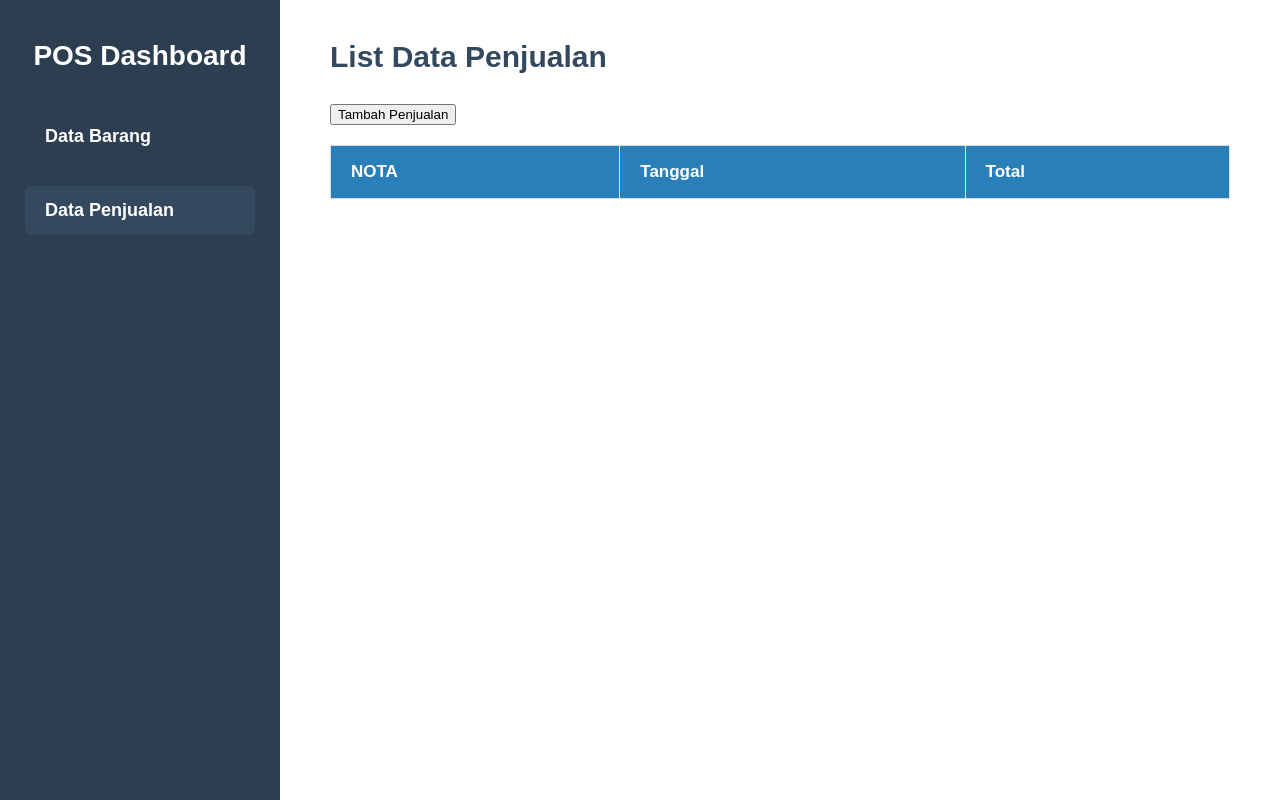
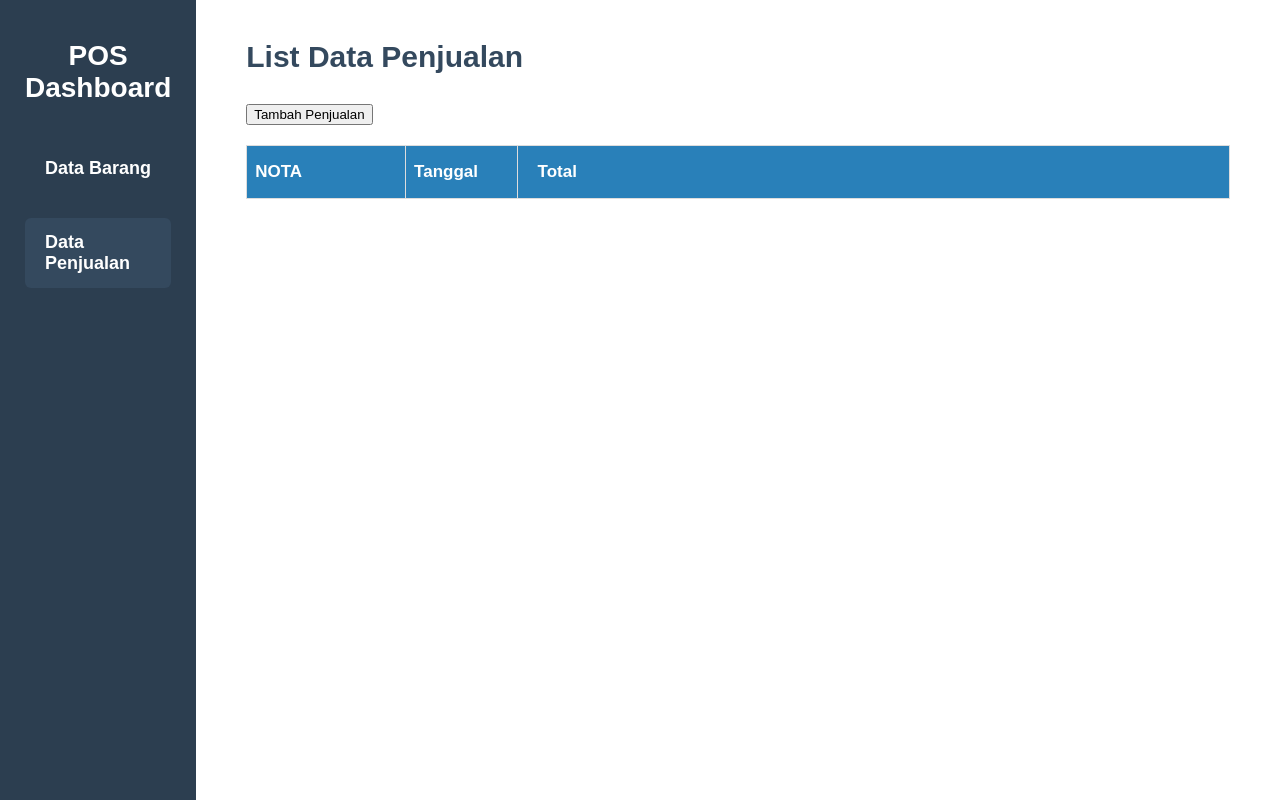
Before and after one commit to noahafrizal/pos-web, a plain HTML site: page public/dashboard.html in a window 1280 px wide. Both pictures are taken after a click on the link "Data Penjualan". Drawn offline with Linux system fonts and the light colour scheme; no server answers.

Commit message:
Update: hapus backup files dan ubah dashboard dan script

```diff
--- a/public/dashboard.html
+++ b/public/dashboard.html
@@ -96,6 +96,26 @@
     }
     tbody tr:nth-child(even) {
       background-color: #f8f8f8;
+    }
+    /* Ukuran kolom table penjualan */
+    #tablePenjualan {
+      table-layout: fixed;
+    }
+    #tablePenjualan th.tgl-col,
+    #tablePenjualan td.tgl-col {
+      width: 10ch;
+      max-width: 10ch;
+      padding: 16px 8px;
+      white-space: nowrap;
+      overflow: hidden;
+    }
+    #tablePenjualan th.nota-col,
+    #tablePenjualan td.nota-col {
+      width: 15ch;
+      max-width: 15ch;
+      padding: 16px 8px;
+      white-space: nowrap;
+      overflow: hidden;
     }
     /* Info Message */
     #msg-list {
```
